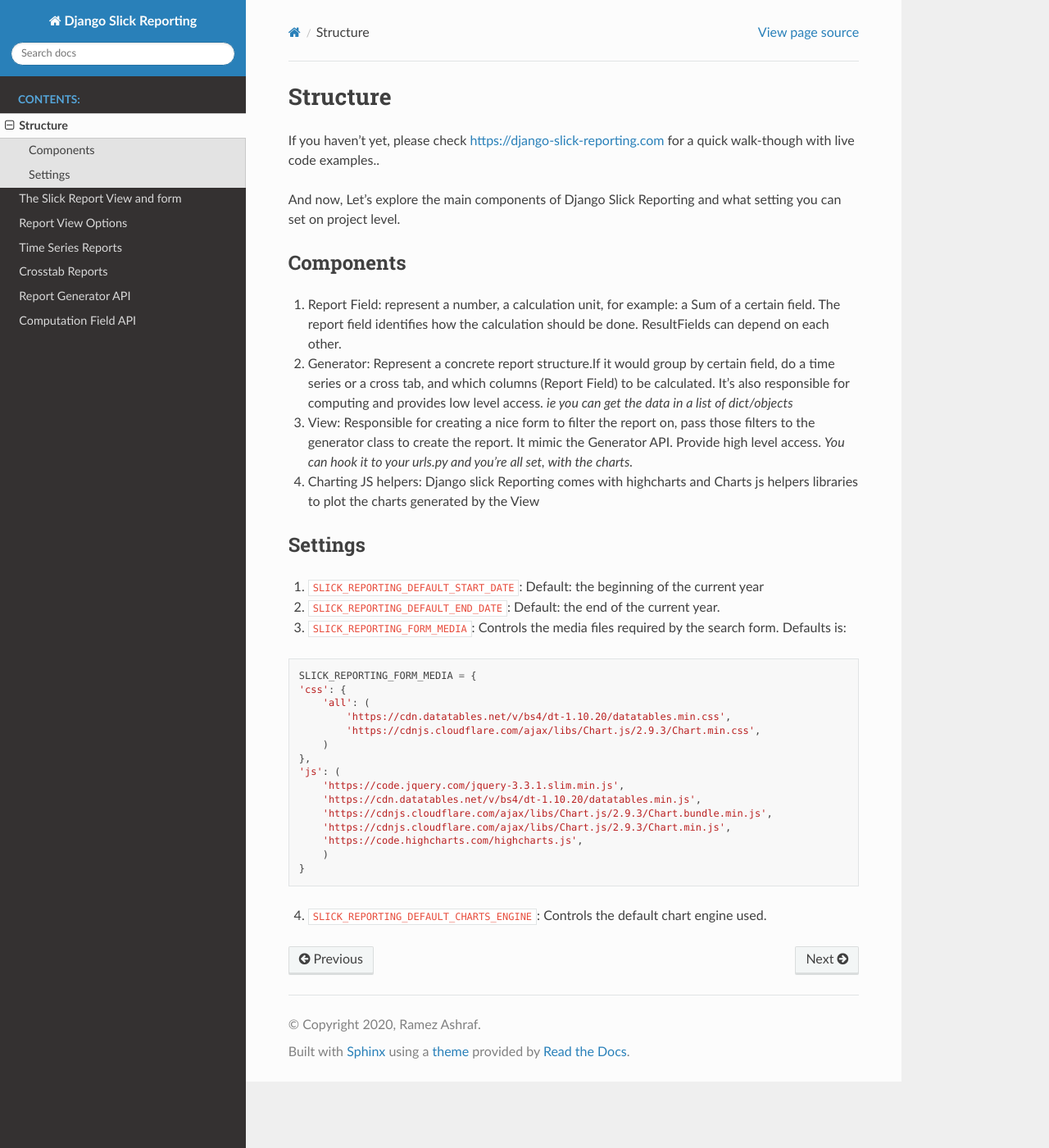
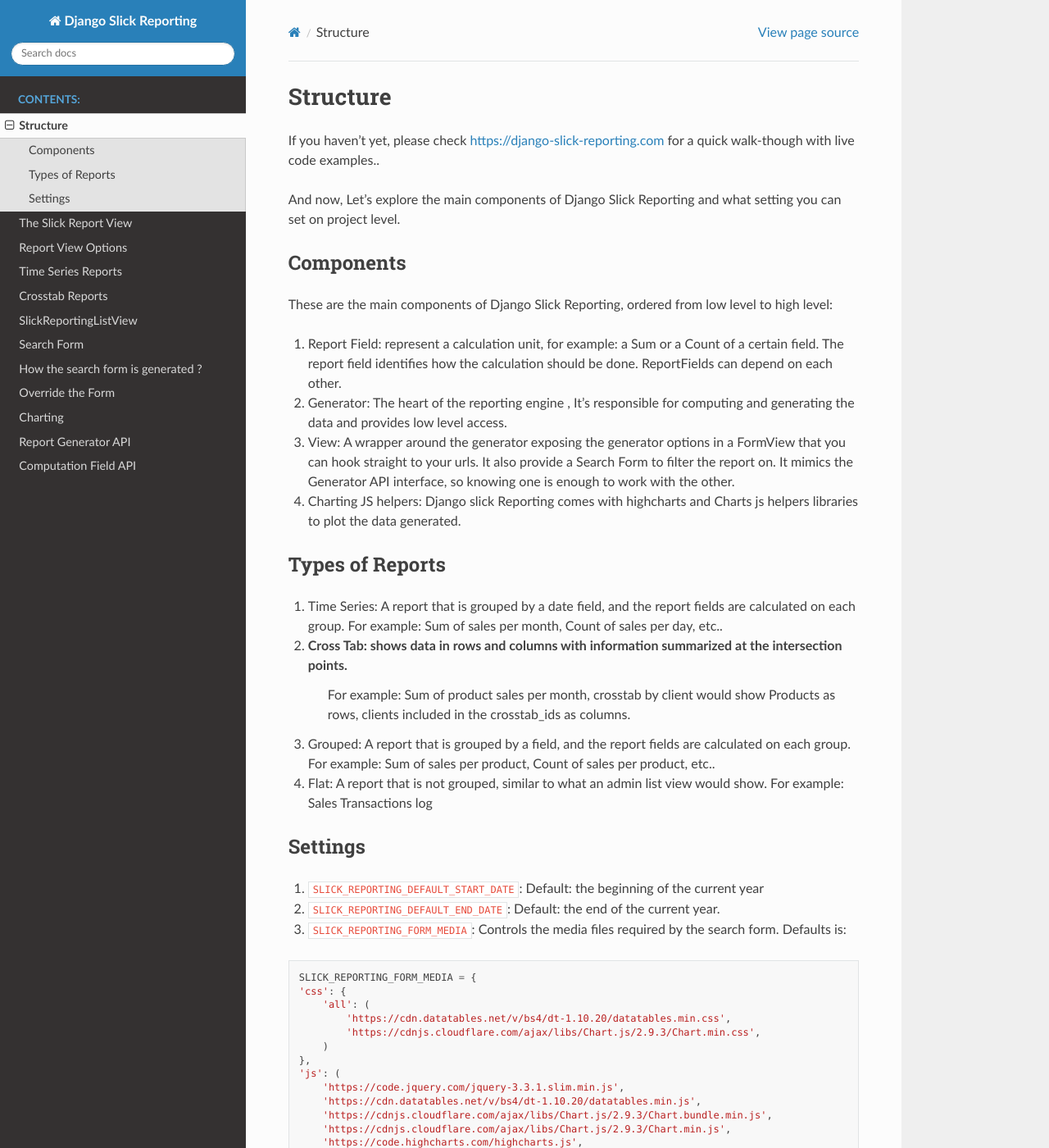
Before and after one commit to RamezIssac/django-slick-reporting, a Sphinx documentation site: the page built from docs/source/concept.rst, in a window 1280 px wide and 1400 px high. Shown: the whole window at 82% size. Built offline with Sphinx 7.4.7 and the Read the Docs theme 2.0.0, drawn with Linux system fonts in a browser that asks for light colours; pages that are not in the unit, such as notebooks, are missing from menus.

Commit message:
Adding documentation

```diff
--- a/docs/source/concept.rst
+++ b/docs/source/concept.rst
@@ -9,18 +9,35 @@
 
 Components
 ----------
+These are the main components of Django Slick Reporting, ordered from low level to high level:
+
+1. Report Field: represent a calculation unit, for example: a Sum or a Count of a certain field.
+   The report field identifies how the calculation should be done. ReportFields can depend on each other.
+
+2. Generator: The heart of the reporting engine , It's responsible for computing and generating the data and provides low level access.
+
+3. View: A wrapper around the generator exposing the generator options in a FormView that you can hook straight to your urls.
+   It also provide a Search Form to filter the report on.
+   It mimics the Generator API interface, so knowing one is enough to work with the other.
+
+4. Charting JS helpers: Django slick Reporting comes with highcharts and Charts js helpers libraries to plot the data generated.
 
 
-1. Report Field: represent a number, a calculation unit, for example: a Sum of a certain field.
-   The report field identifies how the calculation should be done. ResultFields can depend on each other.
+Types of Reports
+----------------
 
-2. Generator: Represent a concrete report structure.If it would group by certain field, do a time series or a cross tab, and which columns (Report Field) to be calculated.
-   It's also responsible for computing and provides low level access. *ie you can get the data in a list of dict/objects*
+1. Time Series: A report that is grouped by a date field, and the report fields are calculated on each group.
+   For example: Sum of sales per month, Count of sales per day, etc..
 
-3. View: Responsible for creating a nice form to filter the report on, pass those filters to the generator class to create the report.
-   It mimic the Generator API. Provide high level access. *You can hook it to your urls.py and you're all set, with the charts.*
+2. Cross Tab: shows data in rows and columns with information summarized at the intersection points.
+    For example: Sum of product sales per month, crosstab by client would show Products as rows, clients included in the crosstab_ids as columns.
 
-4. Charting JS helpers: Django slick Reporting comes with highcharts and Charts js helpers libraries to plot the charts generated by the View
+3. Grouped: A report that is grouped by a field, and the report fields are calculated on each group.
+   For example: Sum of sales per product, Count of sales per product, etc..
+
+4. Flat: A report that is not grouped, similar to what an admin list view would show.
+   For example: Sales Transactions log
+
 
 
 Settings
--- a/docs/source/index.rst
+++ b/docs/source/index.rst
@@ -73,15 +73,17 @@
    :maxdepth: 2
    :caption: Contents:
 
+   index
    concept
    the_view
    view_options
    time_series_options
    crosstab_options
+   list_report_options
+   search_form
+   charts
    report_generator
    computation_field
-
-
 
 
 Indices and tables
--- /dev/null
+++ b/docs/source/list_report_options.rst
@@ -0,0 +1,6 @@
+SlickReportingListView
+-----------------------
+This is a simple ListView to display data in a model, like you would with an admin ChangeList view.
+It's a simple ListView with a few extra features:
+
+filters: a list of report_model fields to be used as filters.
--- /dev/null
+++ b/docs/source/search_form.rst
@@ -0,0 +1,114 @@
+Search Form
+-----------
+
+How the search form is generated ?
+-----------------------------------
+Behind the scene, Sample report calls ``slick_reporting.form_factory.report_form_factory``
+a helper method which generates a form containing start date and end date, as well as all foreign keys on the report_model.
+
+
+
+Override the Form
+------------------
+
+The default form is generated by ``slick_reporting.form_factory.report_form_factory``.
+
+The system expect the form to implement the ``slick_reporting.forms.BaseReportForm`` interface.
+
+The methods to implement are:
+
+* ``get_filters``: return a tuple (Q_filers , kwargs filter) to be used in filtering.
+  q_filter: can be none or a series of Django's Q queries
+  kwargs_filter: None or a dictionary of filters
+
+* ``get_start_date``: return the start date of the report.
+
+* ``get_end_date``: return the end date of the report.
+
+* ``get_crispy_helper`` : return a crispy form helper to be used in rendering the form. (optional)
+
+In case you are working with a crosstab report, you need to implement the following methods:
+
+* ``get_crosstab_compute_remainder``: return a boolean indicating if the remainder should be computed or not.
+
+* ``get_crosstab_ids``: return a list of ids to be used in the crosstab report.
+
+
+And in case you are working with a time series report, with a selector on, you need to implement the following method:
+
+* ``get_time_series_pattern``: return a string representing the time series pattern. ie: ``ie: daily, monthly, yearly``
+
+Example:
+
+.. code-block:: python
+
+    # forms.py
+    from slick_reporting.forms import BaseReportForm
+
+    # Inherit from BaseReportForm
+    class RequestLogForm(BaseReportForm, forms.Form):
+
+        SECURE_CHOICES = (
+            ("all", "All"),
+            ("secure", "Secure"),
+            ("non-secure", "Not Secure"),
+        )
+
+        start_date = forms.DateField(
+            required=False,
+            label="Start Date",
+            widget=forms.DateInput(attrs={"type": "date"}),
+        )
+        end_date = forms.DateField(
+            required=False, label="End Date", widget=forms.DateInput(attrs={"type": "date"})
+        )
+        secure = forms.ChoiceField(
+            choices=SECURE_CHOICES, required=False, label="Secure", initial="all"
+        )
+        method = forms.CharField(required=False, label="Method")
+        response = forms.ChoiceField(
+            choices=HTTP_STATUS_CODES,
+            required=False,
+            label="Response",
+            initial="200",
+        )
+        other_people_only = forms.BooleanField(
+            required=False, label="Show requests from other People Only"
+        )
+
+        def __init__(self, request=None, *args, **kwargs):
+            self.request = request
+            super(RequestLogForm, self).__init__(*args, **kwargs)
+            # provide initial values and ay needed customization
+            self.fields["start_date"].initial = datetime.date.today()
+            self.fields["end_date"].initial = datetime.date.today()
+
+        def get_filters(self):
+            # return the filters to be used in the report
+            # Note the use of Q filters and kwargs filters
+            filters = {}
+            q_filters = []
+            if self.cleaned_data["secure"] == "secure":
+                filters["is_secure"] = True
+            elif self.cleaned_data["secure"] == "non-secure":
+                filters["is_secure"] = False
+            if self.cleaned_data["method"]:
+                filters["method"] = self.cleaned_data["method"]
+            if self.cleaned_data["response"]:
+                filters["response"] = self.cleaned_data["response"]
+            if self.cleaned_data["other_people_only"]:
+                q_filters.append(~Q(user=self.request.user))
+
+            return q_filters, filters
+
+        def get_start_date(self):
+            return self.cleaned_data["start_date"]
+
+        def get_end_date(self):
+            return self.cleaned_data["end_date"]
+
+        # reports.py
+
+        @register_report_view
+        class RequestCountByPath(ReportView):
+            form_class = RequestLogForm
--- a/docs/source/the_view.rst
+++ b/docs/source/the_view.rst
@@ -1,24 +1,18 @@
 .. _customization:
 
-The Slick Report View and form
-===============================
+The Slick Report View
+=====================
 
 What is SlickReportView?
 -----------------------
 
 SlickReportView is a CBV that inherits form ``FromView`` and expose the report generator needed attributes.
-Also
+It:
 
-* Auto generate the search form
-* return the results as a json response if ajax request
-* Works on GET and POST
+* Auto generate the search form based on the report model (Or you can create you own)
+* return the results as a json response if it's ajax request.
 * Export to CSV (extendable to apply other exporting method)
-
-
-How the search form is generated ?
------------------------------------
-Behind the scene, Sample report calls ``slick_reporting.form_factory.report_form_factory``
-a helper method which generates a form containing start date and end date, as well as all foreign keys on the report_model.
+* Print the report in a dedicated format
 
 
 Export to CSV
@@ -32,136 +26,7 @@
 
 Having an `_export` parameter not implemented, to say the view class do not implement ``export_{parameter_name}``,  will be ignored.
 
-SlickReportingListView
------------------------
-This is a simple ListView to display data in a model, like you would with an admin ChangeList view.
-It's a simple ListView with a few extra features:
 
-filters: a list of report_model fields to be used as filters.
-
-
-
-Override the Form
-------------------
-
-The default form is generated by ``slick_reporting.form_factory.report_form_factory``.
-
-The system expect the form to implement the ``slick_reporting.forms.BaseReportForm`` interface.
-
-The methods to implement are:
-
-* ``get_filters``: return a tuple (Q_filers , kwargs filter) to be used in filtering.
-  q_filter: can be none or a series of Django's Q queries
-  kwargs_filter: None or a dictionary of filters
-
-* ``get_start_date``: return the start date of the report.
-
-* ``get_end_date``: return the end date of the report.
-
-* ``get_crispy_helper`` : return a crispy form helper to be used in rendering the form. (optional)
-
-In case you are working with a crosstab report, you need to implement the following methods:
-
-* ``get_crosstab_compute_remainder``: return a boolean indicating if the remainder should be computed or not.
-
-* ``get_crosstab_ids``: return a list of ids to be used in the crosstab report.
-
-
-And in case you are working with a time series report, with a selector on, you need to implement the following method:
-
-* ``get_time_series_pattern``: return a string representing the time series pattern. ie: ``ie: daily, monthly, yearly``
-
-Example:
-
-.. code-block:: python
-
-    # forms.py
-    from slick_reporting.forms import BaseReportForm
-
-    # Inherit from BaseReportForm
-    class RequestLogForm(BaseReportForm, forms.Form):
-
-        SECURE_CHOICES = (
-            ("all", "All"),
-            ("secure", "Secure"),
-            ("non-secure", "Not Secure"),
-        )
-
-        start_date = forms.DateField(
-            required=False,
-            label="Start Date",
-            widget=forms.DateInput(attrs={"type": "date"}),
-        )
-        end_date = forms.DateField(
-            required=False, label="End Date", widget=forms.DateInput(attrs={"type": "date"})
-        )
-        secure = forms.ChoiceField(
-            choices=SECURE_CHOICES, required=False, label="Secure", initial="all"
-        )
-        method = forms.CharField(required=False, label="Method")
-        response = forms.ChoiceField(
-            choices=HTTP_STATUS_CODES,
-            required=False,
-            label="Response",
-            initial="200",
-        )
-        other_people_only = forms.BooleanField(
-            required=False, label="Show requests from other People Only"
-        )
-
-        def __init__(self, request=None, *args, **kwargs):
-            self.request = request
-            super(RequestLogForm, self).__init__(*args, **kwargs)
-            # provide initial values and ay needed customization
-            self.fields["start_date"].initial = datetime.date.today()
-            self.fields["end_date"].initial = datetime.date.today()
-
-        def get_filters(self):
-            # return the filters to be used in the report
-            # Note the use of Q filters and kwargs filters
-            filters = {}
-            q_filters = []
-            if self.cleaned_data["secure"] == "secure":
-                filters["is_secure"] = True
-            elif self.cleaned_data["secure"] == "non-secure":
-                filters["is_secure"] = False
-            if self.cleaned_data["method"]:
-                filters["method"] = self.cleaned_data["method"]
-            if self.cleaned_data["response"]:
-                filters["response"] = self.cleaned_data["response"]
-            if self.cleaned_data["other_people_only"]:
-                q_filters.append(~Q(user=self.request.user))
-
-            return q_filters, filters
-
-        def get_start_date(self):
-            return self.cleaned_data["start_date"]
-
-        def get_end_date(self):
-            return self.cleaned_data["end_date"]
-
-        # reports.py
-
-        @register_report_view
-        class RequestCountByPath(ReportView):
-            form_class = RequestLogForm
-
-
-Charting
----------
-
-Charts settings is a list of objects which each object represent a chart configurations.
-
-* type: what kind of chart it is: Possible options are bar, pie, line and others subject of the underlying charting engine.
-  Hats off to : `Charts.js <https://www.chartjs.org/>`_.
-* engine_name: String, default to ``SLICK_REPORTING_DEFAULT_CHARTS_ENGINE``. Passed to front end in order to use the appropriate chart engine.
-  By default supports `highcharts` & `chartsjs`.
-* data_source: Field name containing the numbers we want to plot.
-* title_source: Field name containing labels of the data_source
-* title: the Chart title. Defaults to the `report_title`.
-* plot_total if True the chart will plot the total of the columns. Useful with time series and crosstab reports.
-
-On front end, for each chart needed we pass the whole response to the relevant chart helper function and it handles the rest.
 
 The ajax response structure
 ---------------------------
```
Also changed, not shown: docs/source/charts.rst (added, +15 -0 lines).
